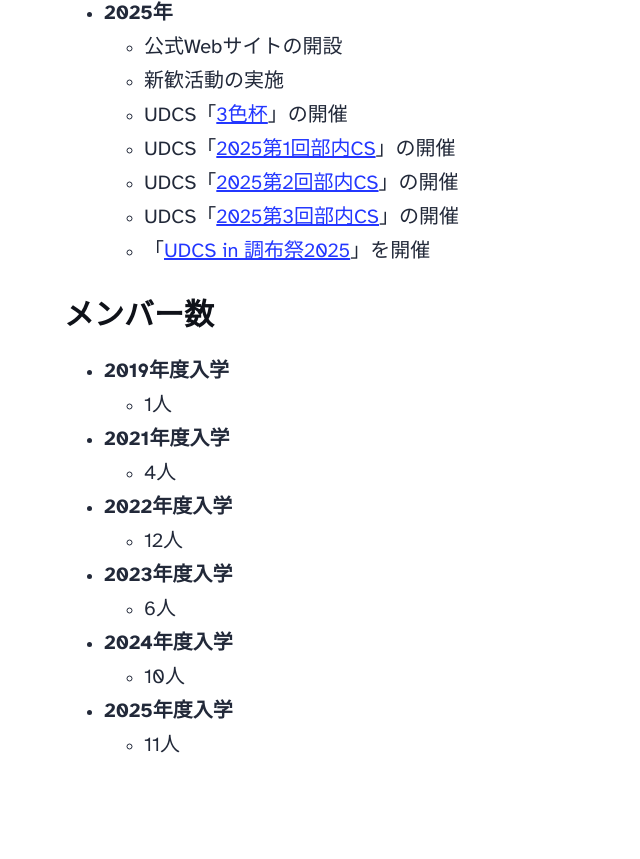
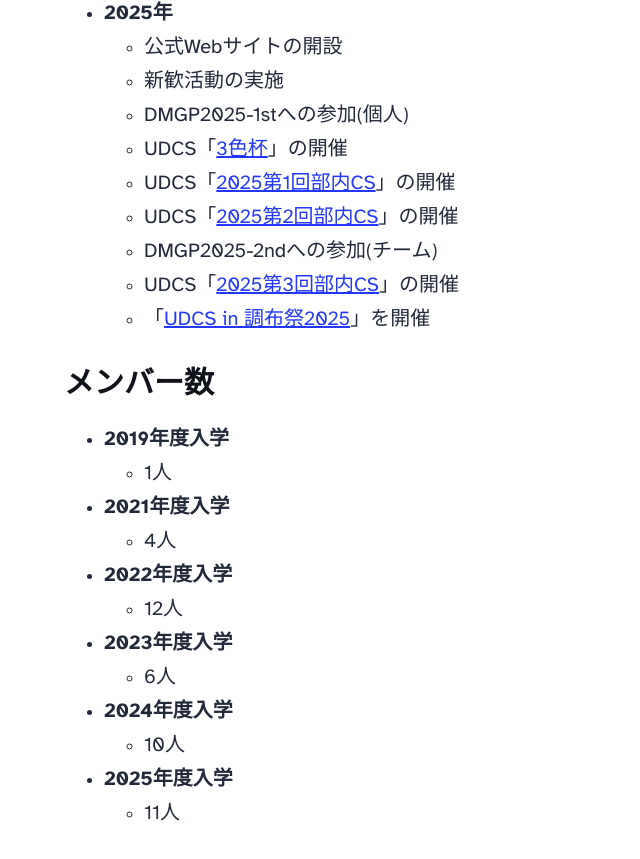
Before and after one commit to UEC-DM-Circle/uec-dm-circle.github.io, an Astro site: page /about in a window 1280 px wide. Shown: the part 2176-3035 px from the top of the page, without its empty margins (216-856 px from the left). Built offline with nearby package versions, Linux system fonts and the light colour scheme; Astro itself is replaced by a stand-in of ours.

Commit message:
docs: 沿革を更新

```diff
--- a/src/pages/about.astro
+++ b/src/pages/about.astro
@@ -95,6 +95,7 @@ import "../styles/about.css";
 		<ul>
 			<li>公式Webサイトの開設</li>
 			<li>新歓活動の実施</li>
+			<li>DMGP2025-1stへの参加(個人)</li>
 			<li>
 				UDCS「<a href="/udcs#udcs-2025-1" target="_blank">3色杯</a
 				>」の開催
@@ -109,6 +110,7 @@ import "../styles/about.css";
 					>2025第2回部内CS</a
 				>」の開催
 			</li>
+			<li>DMGP2025-2ndへの参加(チーム)</li>
 			<li>
 				UDCS「<a href="/udcs#udcs-2025-4" target="_blank"
 					>2025第3回部内CS</a
```
